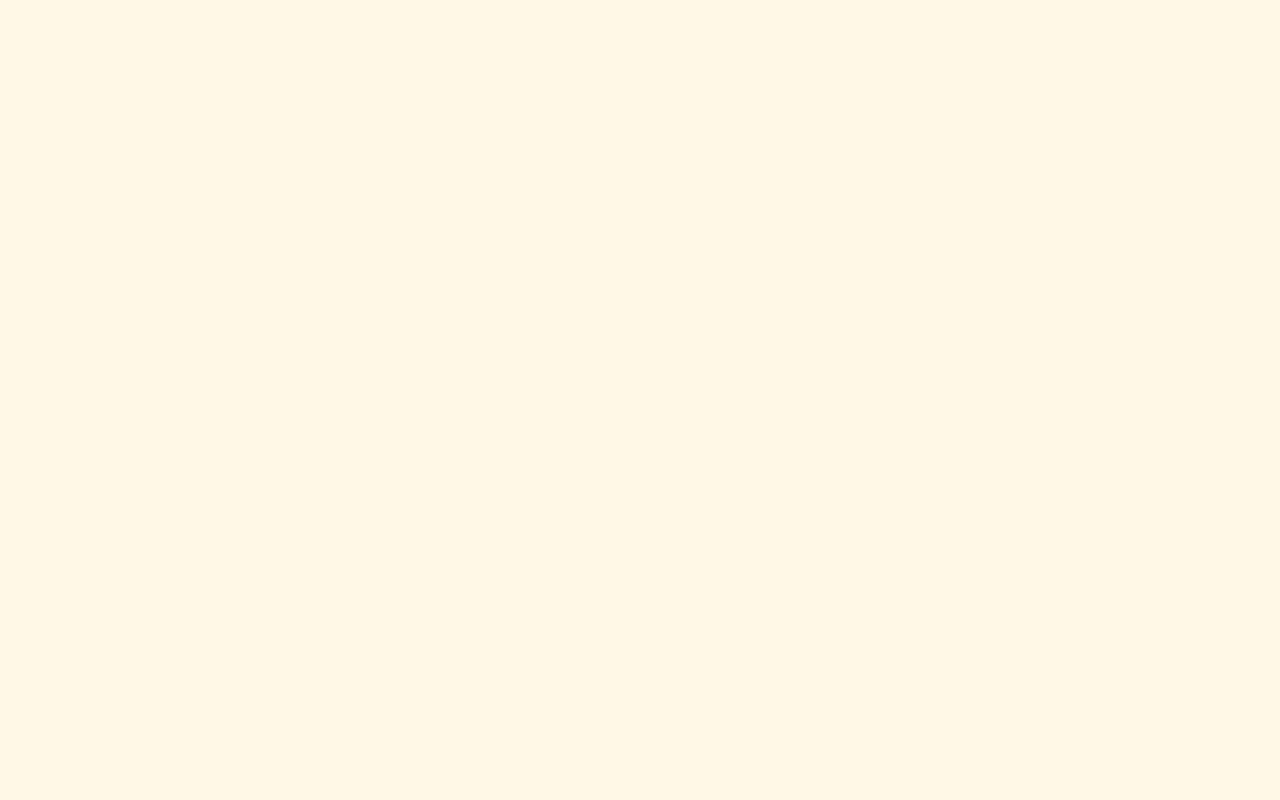
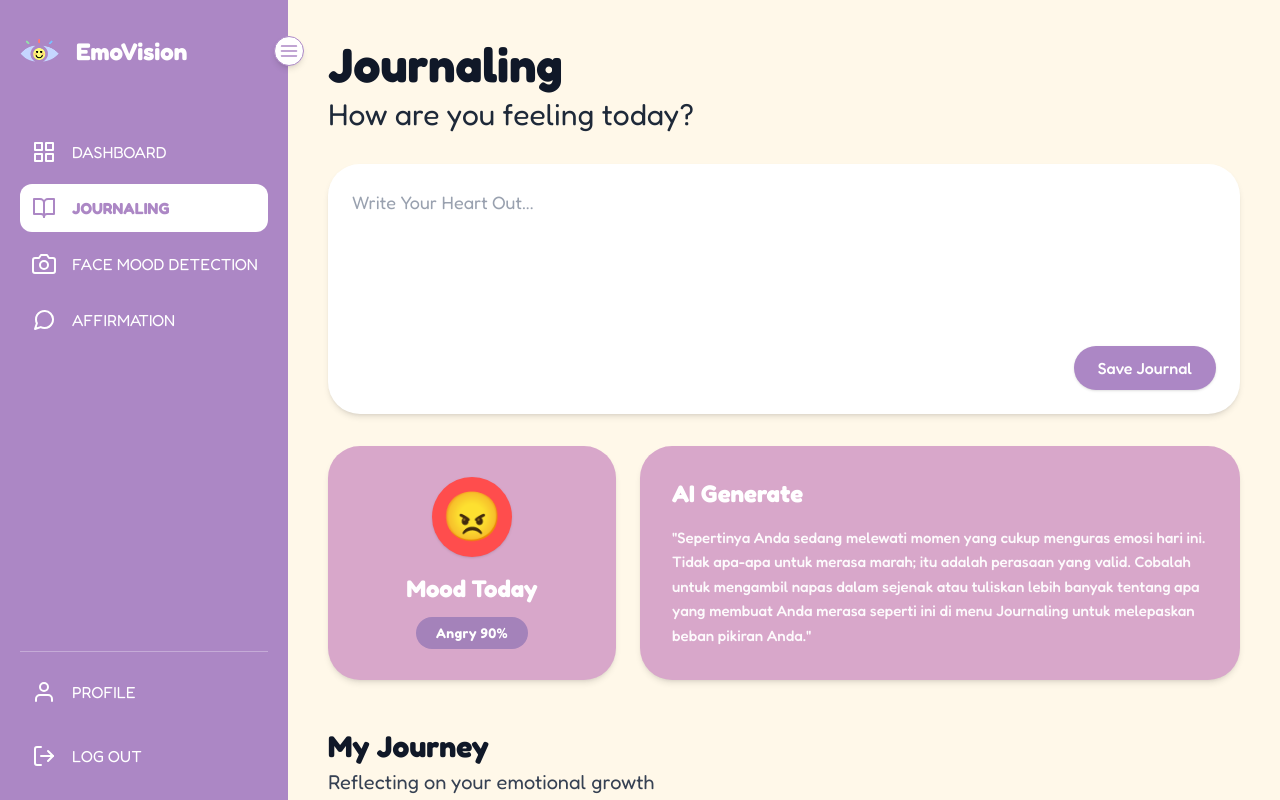
Before and after one commit to EmoVision-Capstone-Project/emovision-frontend, a React (Vite) app: page /journaling in a window 1280 px wide. Before the commit this address had no page. Built offline with nearby package versions, Linux system fonts and the light colour scheme.

Commit message:
add Face Mood Detection and Journaling pages; update footer with new team member emails

```diff
--- a/src/App.jsx
+++ b/src/App.jsx
@@ -5,6 +5,8 @@ import Register from "./pages/Register";
 import Dashboard from "./pages/Dashboard";
 import Profile from "./pages/Profile";
 import Affirmation from "./pages/Affirmation";
+import FaceMoodDetection from "./pages/FaceEmotionDetection";
+import Journaling from "./pages/Journaling";
 
 function App() {
   return (
@@ -16,6 +18,8 @@ function App() {
         <Route path="/dashboard" element={<Dashboard />} />
         <Route path="/profile" element={<Profile />} />
         <Route path="/affirmation" element={<Affirmation />} />
+        <Route path="/face-mood" element={<FaceMoodDetection />} />
+        <Route path="/journaling" element={<Journaling />} />
       </Routes>
     </Router>
   );
--- a/src/components/Footer.jsx
+++ b/src/components/Footer.jsx
@@ -1,11 +1,11 @@
 export default function Footer() {
   const teamMembers = [
-    { name: "Atika Adelia", email: "atika@email.com" }, // MINTA EMAIL DICODINGGGGGG!!!!!
-    { name: "Fadina Mustika R.", email: "fadina@email.com" },
-    { name: "Fadzilah Saputri", email: "fadzilah@email.com" },
-    { name: "Elfa Noviana Sari", email: "elfa@email.com" },
-    { name: "Hildyah Maretasya A.", email: "hildyah@email.com" },
-    { name: "Charista Septi D. A.", email: "charista@email.com" }
+    { name: "Atika Adelia", email: "cdcc119d6x2248@student.devacademy.id" }, // MINTA EMAIL DICODINGGGGGG!!!!!
+    { name: "Fadina Mustika R.", email: "cfcc119d6x2423@student.devacademy.id" },
+    { name: "Fadzilah Saputri", email: "cfcc119d6x2340@student.devacademy.id" },
+    { name: "Elfa Noviana Sari", email: "cacc119D6X2318@student.devacademy.id" },
+    { name: "Hildyah Maretasya A.", email: "cacc119d6x2214@student.devacademy.id" },
+    { name: "Charista Septi D. A.", email: "cdcc183d6x2720@student.devacademy.id" }
   ];
 
   return (
--- /dev/null
+++ b/src/pages/FaceEmotionDetection.jsx
@@ -0,0 +1,98 @@
+import React from "react";
+import { FiCamera } from "react-icons/fi";
+import Sidebar from "../components/Sidebar";
+import Footer from "../components/Footer";
+
+const EmotionProgressBar = ({ label, percentage }) => (
+  <div className="mb-4">
+    <div className="flex justify-between mb-1">
+      <span className="font-bold text-gray-900 text-[15px]">{label}</span>
+      <span className="font-bold text-gray-900 text-[15px]">{percentage}</span>
+    </div>
+    <div className="w-full bg-gray-300 rounded-full h-3.5">
+      <div
+        className="bg-[#D8A7CA] h-3.5 rounded-full"
+        style={{ width: percentage }}
+      ></div>
+    </div>
+  </div>
+);
+
+export default function FaceMoodDetection() {
+  return (
+    <div className="flex h-screen bg-emo-bg font-fredoka overflow-hidden">
+      <Sidebar />
+
+      <div className="flex-1 overflow-y-auto">
+        <div className="p-10 max-w-6xl mx-auto min-h-screen flex flex-col">
+
+          <div className="mb-10">
+            <h1 className="text-5xl font-bold text-gray-900 mb-3">
+              Face Mood Detection
+            </h1>
+            <p className="text-3xl text-gray-800 max-w-3xl leading-snug">
+              Let our AI translate your expressions into meaningful insights for emotional clarity.
+            </p>
+          </div>
+
+          <div className="flex flex-col lg:flex-row gap-10 items-start">
+
+            <div className="flex-1 flex flex-col items-center w-full">
+              <div className="w-full h-[350px] bg-gray-400 rounded-[32px] relative overflow-hidden mb-6 flex items-center justify-center shadow-md">
+
+                <img
+                  src="https://images.unsplash.com/photo-1506794778202-cad84cf45f1d?ixlib=rb-4.0.3&auto=format&fit=crop&w=800&q=80"
+                  alt="Camera Feed"
+                  className="w-full h-full object-cover"
+                />
+
+                <div className="absolute inset-0 bg-black/20 flex flex-col items-center justify-center">
+                  <div className="w-20 h-20 bg-black/30 backdrop-blur-sm rounded-full flex items-center justify-center mb-3 cursor-pointer hover:bg-black/40 transition">
+                    <FiCamera size={32} className="text-white" />
+                  </div>
+                  <p className="text-white font-medium text-lg drop-shadow-md">
+                    Activate your Camera
+                  </p>
+                </div>
+              </div>
+
+              <button className="bg-[#AC87C5] hover:bg-[#9b75b3] text-white px-12 py-3.5 rounded-full font-bold text-lg transition-colors shadow-sm w-max">
+                Analyze Emotion
+              </button>
+            </div>
+
+            <div className="w-full lg:w-[400px] bg-white p-8 rounded-[32px] shadow-lg flex-shrink-0">
+
+              <div className="flex items-center gap-4 mb-5">
+                <div className="bg-[#FF4D4D] text-white w-16 h-16 rounded-full flex items-center justify-center text-4xl shadow-sm pb-1">
+                  😠
+                </div>
+                <div>
+                  <p className="text-xs font-bold text-gray-500 uppercase tracking-widest mb-1">
+                    PRIMARY EMOTION
+                  </p>
+                  <h2 className="text-4xl font-black text-gray-900 leading-none">
+                    Angry
+                  </h2>
+                </div>
+              </div>
+
+              <p className="text-[13px] text-gray-700 leading-relaxed mb-8 font-medium">
+                The webcam feature identifies “Anger” as the dominant emotion with a high degree of confidence, as indicated by forehead wrinkles or pursed lips during live detection.
+              </p>
+
+              <div className="flex flex-col gap-2">
+                <EmotionProgressBar label="Angry" percentage="92%" />
+                <EmotionProgressBar label="Neutral" percentage="22%" />
+                <EmotionProgressBar label="Depressed" percentage="12%" />
+              </div>
+            </div>
+
+          </div>
+
+        </div>
+        <Footer />
+      </div>
+    </div>
+  );
+}
--- /dev/null
+++ b/src/pages/Journaling.jsx
@@ -0,0 +1,121 @@
+import React, { useState } from "react";
+import { FiChevronRight } from "react-icons/fi";
+import Sidebar from "../components/Sidebar";
+import Footer from "../components/Footer";
+
+const pastJournals = [
+  {
+    date: "17 Maret 2026",
+    text: "Hari ini benar-benar menguras emosi. Proyek kelompok tidak berjalan sesuai rencana karena ada miskomunikasi, dan rasa.....",
+    mood: "Angry",
+  },
+  {
+    date: "16 Maret 2026",
+    text: "Pagi ini terasa sangat damai. Aku bangun lebih awal, menyeduh kopi, dan hanya duduk diam melihat cahaya matahari masuk.....",
+    mood: "Calm",
+  },
+  {
+    date: "15 Maret 2026",
+    text: "Akhirnya fitur Face Detection di proyekku berhasil berjalan lancar setelah berhari-hari debugging! Aku merasa sangat le.....",
+    mood: "Happy",
+  },
+];
+
+export default function Journaling() {
+  const [currentJournal, setCurrentJournal] = useState("");
+
+  const handleSave = () => {
+    console.log("Jurnal disimpan:", currentJournal);
+    setCurrentJournal("");
+  };
+
+  return (
+    <div className="flex h-screen bg-emo-bg font-fredoka overflow-hidden">
+      <Sidebar />
+
+      <div className="flex-1 overflow-y-auto">
+        <div className="p-10 max-w-6xl mx-auto min-h-screen">
+
+          <div className="mb-8">
+            <h1 className="text-5xl font-bold text-gray-900 mb-2">Journaling</h1>
+            <p className="text-3xl text-gray-800">How are you feeling today?</p>
+          </div>
+
+          <div className="bg-white p-6 rounded-[32px] shadow-md flex flex-col mb-8 relative min-h-[250px]">
+            <textarea
+              className="w-full flex-1 resize-none outline-none text-lg text-gray-700 placeholder-gray-400 bg-transparent pb-16"
+              placeholder="Write Your Heart Out..."
+              value={currentJournal}
+              onChange={(e) => setCurrentJournal(e.target.value)}
+            />
+            <div className="absolute bottom-6 right-6">
+              <button
+                onClick={handleSave}
+                className="bg-[#AC87C5] hover:bg-[#9b75b3] text-white px-6 py-2.5 rounded-full font-medium transition-colors shadow-sm"
+              >
+                Save Journal
+              </button>
+            </div>
+          </div>
+
+          <div className="grid grid-cols-1 md:grid-cols-3 gap-6 mb-12">
+
+            <div className="bg-[#D8A7CA] p-6 rounded-[32px] shadow-md flex flex-col items-center justify-center text-white h-full">
+              <div className="bg-[#FF4D4D] text-white w-20 h-20 rounded-full flex items-center justify-center text-5xl shadow-sm pb-1 mb-4">
+                😠
+              </div>
+              <h3 className="font-bold text-2xl mb-3">Mood Today</h3>
+              <div className="bg-[#A482BA] px-5 py-1.5 rounded-full text-sm font-semibold tracking-wide">
+                Angry 90%
+              </div>
+            </div>
+
+            <div className="bg-[#D8A7CA] p-8 rounded-[32px] shadow-md text-white md:col-span-2 h-full flex flex-col justify-center">
+              <h3 className="font-bold text-2xl mb-4">AI Generate</h3>
+              <p className="text-[15px] font-medium leading-relaxed opacity-95">
+                "Sepertinya Anda sedang melewati momen yang cukup menguras emosi hari ini. Tidak apa-apa untuk merasa marah; itu adalah perasaan yang valid. Cobalah untuk mengambil napas dalam sejenak atau tuliskan lebih banyak tentang apa yang membuat Anda merasa seperti ini di menu Journaling untuk melepaskan beban pikiran Anda."
+              </p>
+            </div>
+
+          </div>
+
+          <div className="mb-12">
+            <div className="mb-6">
+              <h2 className="text-3xl font-bold text-gray-900 mb-1">My Journey</h2>
+              <p className="text-xl text-gray-700">Reflecting on your emotional growth</p>
+            </div>
+
+            <div className="flex flex-col gap-6">
+              {pastJournals.map((item, index) => (
+                <div key={index} className="bg-white p-6 rounded-3xl shadow-md flex flex-col">
+                  <span className="text-gray-400 font-medium text-sm mb-3">
+                    {item.date}
+                  </span>
+                  <p className="text-gray-900 font-medium text-lg leading-relaxed mb-6">
+                    {item.text}
+                  </p>
+
+                  <div className="flex items-center justify-between mt-auto">
+                    <span className="bg-[#AC87C5] text-white px-5 py-1.5 rounded-full text-sm font-semibold tracking-wide">
+                      {item.mood}
+                    </span>
+                    <button className="text-black font-bold text-sm flex items-center hover:text-gray-600 transition-colors group">
+                      View Insight
+                      <FiChevronRight
+                        size={18}
+                        strokeWidth={3}
+                        className="ml-1 group-hover:translate-x-1 transition-transform"
+                      />
+                    </button>
+                  </div>
+                </div>
+              ))}
+            </div>
+          </div>
+
+        </div>
+        <Footer />
+      </div>
+    </div>
+  );
+}
```
